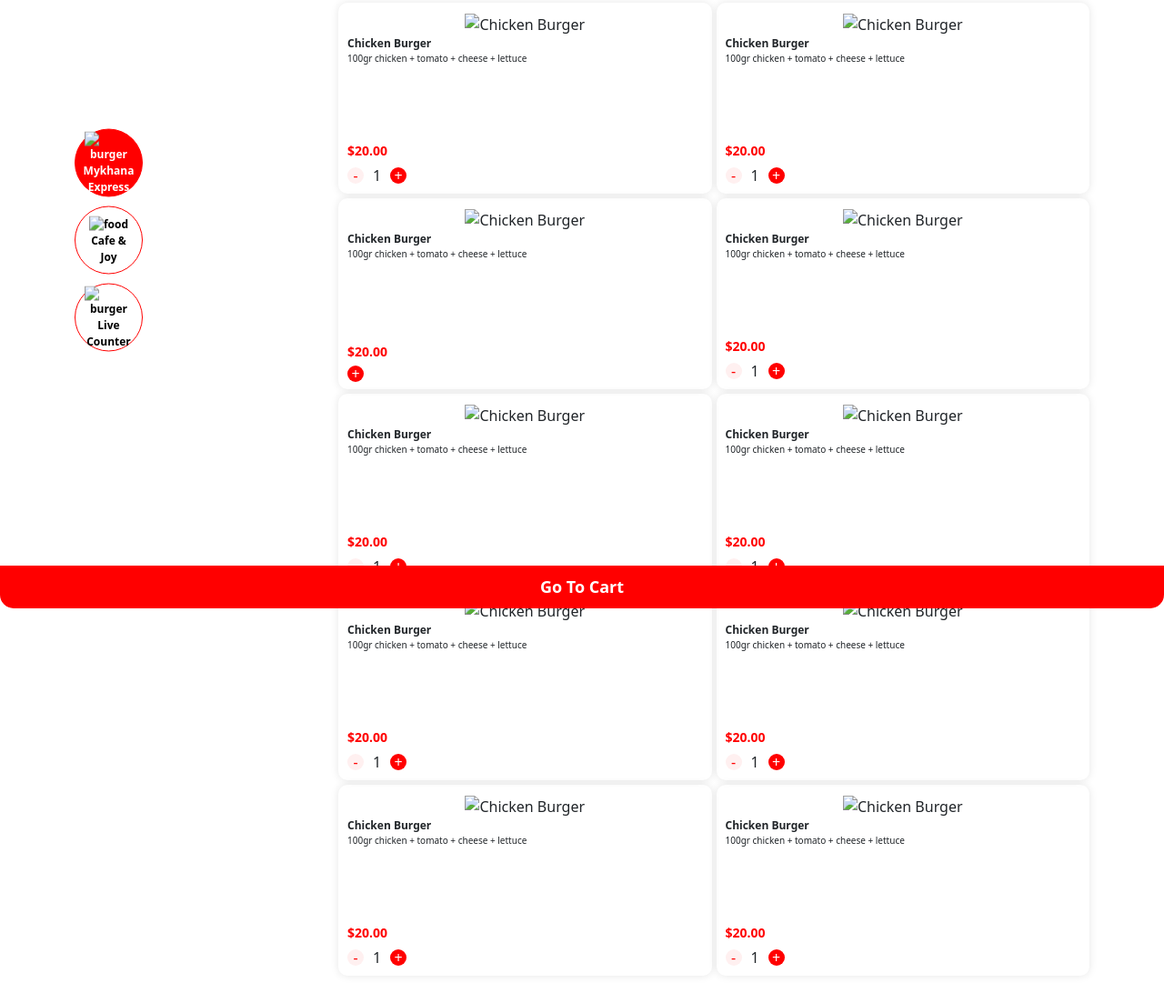
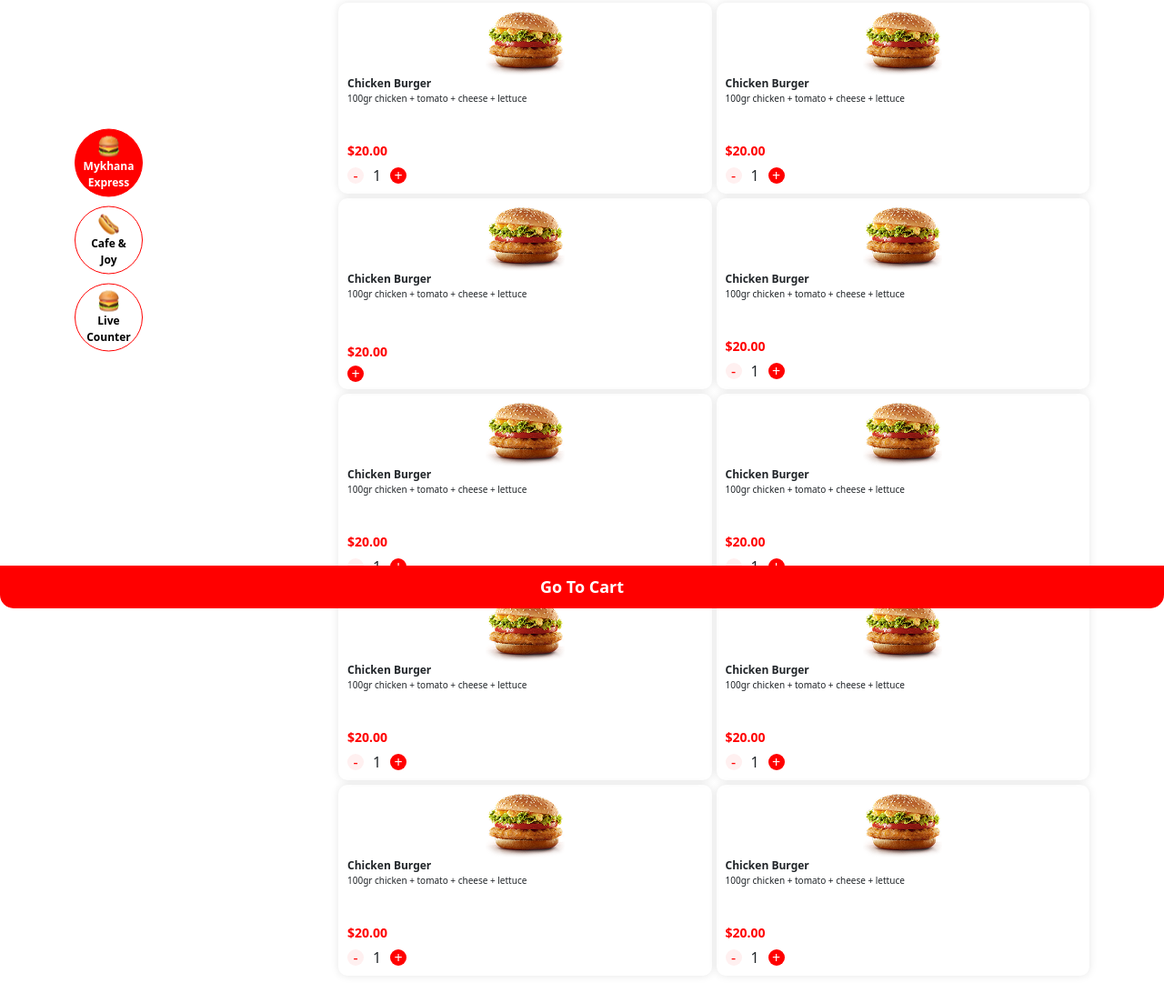
Before and after one commit to Pratham1616/Food-Delivery-Website, a plain HTML site: page index.html in a window 1280 px wide. Shown: the part 131-1234 px from the top of the page at 91% size. Drawn offline with nearby package versions, Linux system fonts and the light colour scheme.

Commit message:
Update index.html

```diff
--- a/index.html
+++ b/index.html
@@ -59,19 +59,19 @@
                         <div class="menus">
                             <div class="col-12">
                                 <div class="category-btn active">
-                                    <img src="./assets/burger-sm.png" alt="burger">
+                                    <img src="burger-sm.png" alt="burger">
                                     <div class="text">Mykhana Express</div>
                                 </div>
                             </div>
                             <div class="col-12">
                                 <div class="category-btn">
-                                    <img src="./assets/food 1.png" alt="food">
+                                    <img src="food 1.png" alt="food">
                                     <div class="text">Cafe & Joy</div>
                                 </div>
                             </div>
                             <div class="col-12">
                                 <div class="category-btn">
-                                    <img src="./assets/burger-sm.png" alt="burger">
+                                    <img src="burger-sm.png" alt="burger">
                                     <div class="text">Live Counter</div>
                                 </div>
                             </div>
@@ -81,7 +81,7 @@
                     <div class="right-content col-9">
                         <div class="menu-item">
                             <div class="item-card">
-                                <img class="img" src="./assets/burger.png" class="card-img-top" alt="Chicken Burger">
+                                <img class="img" src="burger.png" class="card-img-top" alt="Chicken Burger">
                                 <div class="card-body">
                                     <div class="card-title">Chicken Burger</div>
                                     <div class="card-text">100gr chicken + tomato + cheese + lettuce</div>
@@ -102,7 +102,7 @@
                         </div>
                         <div class="menu-item">
                             <div class="item-card">
-                                <img class="img" src="./assets/burger.png" class="card-img-top" alt="Chicken Burger">
+                                <img class="img" src="burger.png" class="card-img-top" alt="Chicken Burger">
                                 <div class="card-body">
                                     <div class="card-title">Chicken Burger</div>
                                     <div class="card-text">100gr chicken + tomato + cheese + lettuce</div>
@@ -123,7 +123,7 @@
                         </div>
                         <div class="menu-item">
                             <div class="item-card">
-                                <img class="img" src="./assets/burger.png" class="card-img-top" alt="Chicken Burger">
+                                <img class="img" src="burger.png" class="card-img-top" alt="Chicken Burger">
                                 <div class="card-body">
                                     <div class="card-title">Chicken Burger</div>
                                     <div class="card-text">100gr chicken + tomato + cheese + lettuce</div>
@@ -140,7 +140,7 @@
                         </div>
                         <div class="menu-item">
                             <div class="item-card">
-                                <img class="img" src="./assets/burger.png" class="card-img-top" alt="Chicken Burger">
+                                <img class="img" src="burger.png" class="card-img-top" alt="Chicken Burger">
                                 <div class="card-body">
                                     <div class="card-title">Chicken Burger</div>
                                     <div class="card-text">100gr chicken + tomato + cheese + lettuce</div>
@@ -161,7 +161,7 @@
                         </div>
                         <div class="menu-item">
                             <div class="item-card">
-                                <img class="img" src="./assets/burger.png" class="card-img-top" alt="Chicken Burger">
+                                <img class="img" src="burger.png" class="card-img-top" alt="Chicken Burger">
                                 <div class="card-body">
                                     <div class="card-title">Chicken Burger</div>
                                     <div class="card-text">100gr chicken + tomato + cheese + lettuce</div>
@@ -182,7 +182,7 @@
                         </div>
                         <div class="menu-item">
                             <div class="item-card">
-                                <img class="img" src="./assets/burger.png" class="card-img-top" alt="Chicken Burger">
+                                <img class="img" src="burger.png" class="card-img-top" alt="Chicken Burger">
                                 <div class="card-body">
                                     <div class="card-title">Chicken Burger</div>
                                     <div class="card-text">100gr chicken + tomato + cheese + lettuce</div>
@@ -203,7 +203,7 @@
                         </div>
                         <div class="menu-item">
                             <div class="item-card">
-                                <img class="img" src="./assets/burger.png" class="card-img-top" alt="Chicken Burger">
+                                <img class="img" src="burger.png" class="card-img-top" alt="Chicken Burger">
                                 <div class="card-body">
                                     <div class="card-title">Chicken Burger</div>
                                     <div class="card-text">100gr chicken + tomato + cheese + lettuce</div>
@@ -224,7 +224,7 @@
                         </div>
                         <div class="menu-item">
                             <div class="item-card">
-                                <img class="img" src="./assets/burger.png" class="card-img-top" alt="Chicken Burger">
+                                <img class="img" src="burger.png" class="card-img-top" alt="Chicken Burger">
                                 <div class="card-body">
                                     <div class="card-title">Chicken Burger</div>
                                     <div class="card-text">100gr chicken + tomato + cheese + lettuce</div>
@@ -245,7 +245,7 @@
                         </div>
                         <div class="menu-item">
                             <div class="item-card">
-                                <img class="img" src="./assets/burger.png" class="card-img-top" alt="Chicken Burger">
+                                <img class="img" src="burger.png" class="card-img-top" alt="Chicken Burger">
                                 <div class="card-body">
                                     <div class="card-title">Chicken Burger</div>
                                     <div class="card-text">100gr chicken + tomato + cheese + lettuce</div>
@@ -266,7 +266,7 @@
                         </div>
                         <div class="menu-item">
                             <div class="item-card">
-                                <img class="img" src="./assets/burger.png" class="card-img-top" alt="Chicken Burger">
+                                <img class="img" src="burger.png" class="card-img-top" alt="Chicken Burger">
                                 <div class="card-body">
                                     <div class="card-title">Chicken Burger</div>
                                     <div class="card-text">100gr chicken + tomato + cheese + lettuce</div>
```
